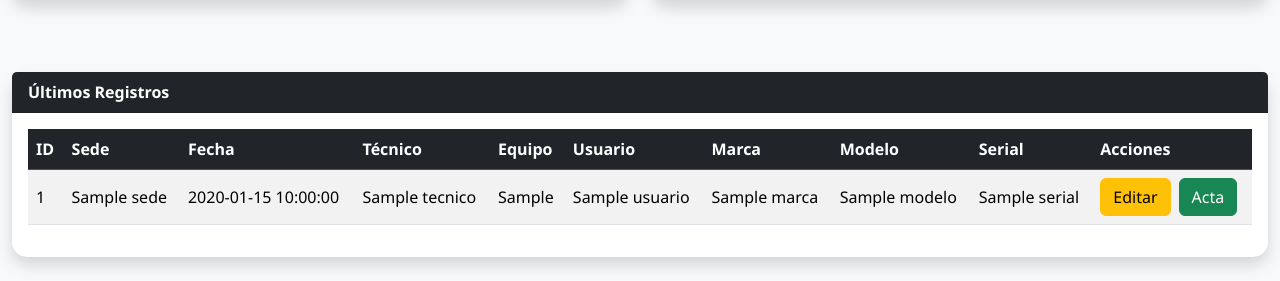
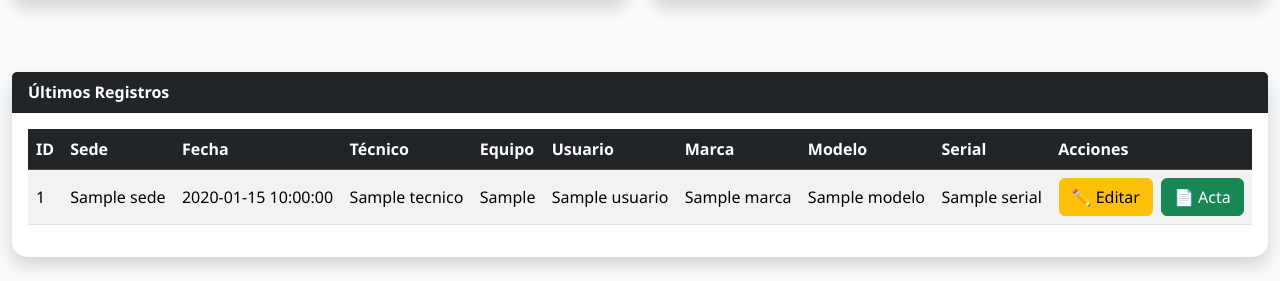
Before and after one commit to JozeDavhiid/Mantenimiento_Computadores, a Flask app: template templates/principal.html in a window 1280 px wide. Shown: the part 1634-1915 px from the top of the page. Run offline with Flask 3, Linux system fonts and the light colour scheme; the template is opened without the code that fills it: most values are stand-ins (such as "Sample title", 1, 10 or a date in 2020); some libraries are stand-ins or nearby versions.

Commit message:
Actualizacion

```diff
--- a/templates/principal.html
+++ b/templates/principal.html
@@ -358,13 +358,13 @@
             <td>{{ r.modelo }}</td>
             <td>{{ r.serial }}</td>
             <td>
-              <div class="d-flex gap-2">
-                <a href="{{ url_for('obtener_registro', rid=r.id) }}" class="btn btn-warning">Editar</a>
-                <a href="{{ url_for('acta_pdf', rid=r.id) }}" class="btn btn-success">Acta</a>
+              <div class="d-flex gap-2 justify-content-center flex-wrap">
+                <a href="{{ url_for('obtener_registro', rid=r.id) }}" class="btn btn-warning">✏️ Editar</a>
+                <a href="{{ url_for('acta_pdf', rid=r.id) }}" class="btn btn-success">📄 Acta</a>
                 {% if rol == 'admin' %}
                   <form action="{{ url_for('eliminar', rid=r.id) }}" method="POST"
                         onsubmit="return confirm('¿Seguro que deseas eliminar este registro?');">
-                    <button type="submit" class="btn btn-danger">Eliminar</button>
+                    <button type="submit" class="btn btn-danger">🗑️ Eliminar</button>
                   </form>
                 {% endif %}
               </div>
```
